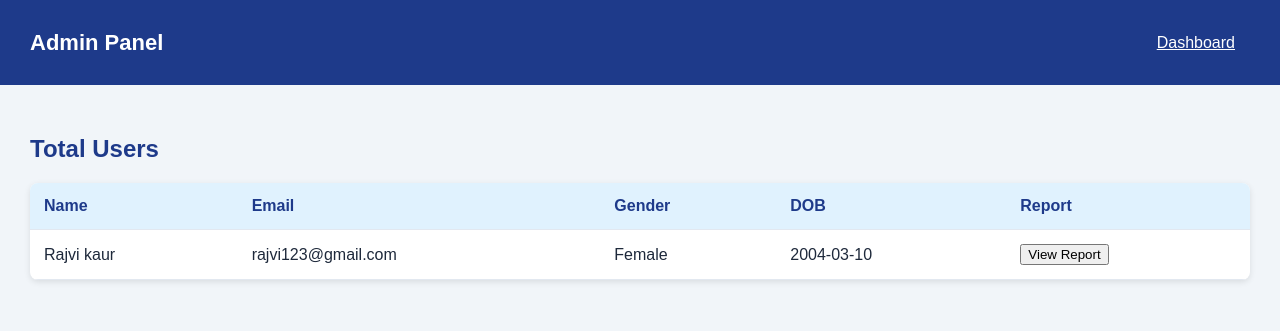
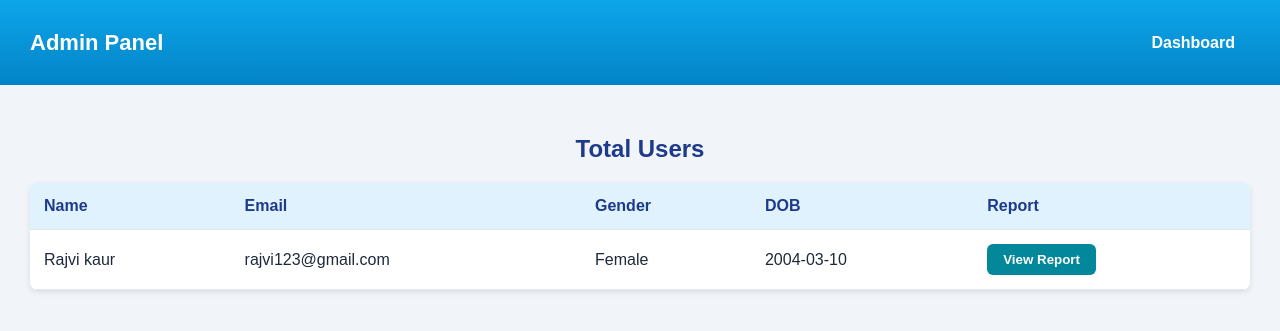
Before and after one commit to Rajvikaur5703/DailyExpensesTracker, a PHP site: page /admin/manage_users.php in a window 1280 px wide. Shown: the top 331 px of the page. Run offline with PHP 8.4, Linux system fonts and the light colour scheme; data comes from the database, SQL or seed files in the repository.

Commit message:
Update manage_users.css

```diff
--- a/style/manage_users.css
+++ b/style/manage_users.css
@@ -6,7 +6,7 @@ body{
 }
 
 header {
-    background: #1e3a8a;
+    background: linear-gradient(180deg, #0ea5e9, #0284c7);
     color: white;
     padding: 15px 30px;
     display: flex;
@@ -18,12 +18,16 @@ header h1 {
     font-size: 22px;
 }
 
-
+nav a{
+    text-decoration: none;
+    font-weight: bold;
+}
 .container {
     padding: 30px;
 }
 
 h2 {
+    text-align: center;
     margin-bottom: 20px;
     color: #1e3a8a;
 }
@@ -86,3 +90,19 @@ tr:hover {
 .add-user:hover {
     background: #2563eb;
 }
+
+.btnreport{
+    background: #02889a;
+    color: white;
+    border: none;
+    padding: 8px 16px;
+    border-radius: 6px;
+    cursor: pointer;
+    font-weight: bold;
+    transition: background 0.3s,transform 0.2s;
+}
+
+.btnreport:hover{
+    background: #09b8d0;
+    transform: scale(1.05);
+}
```
